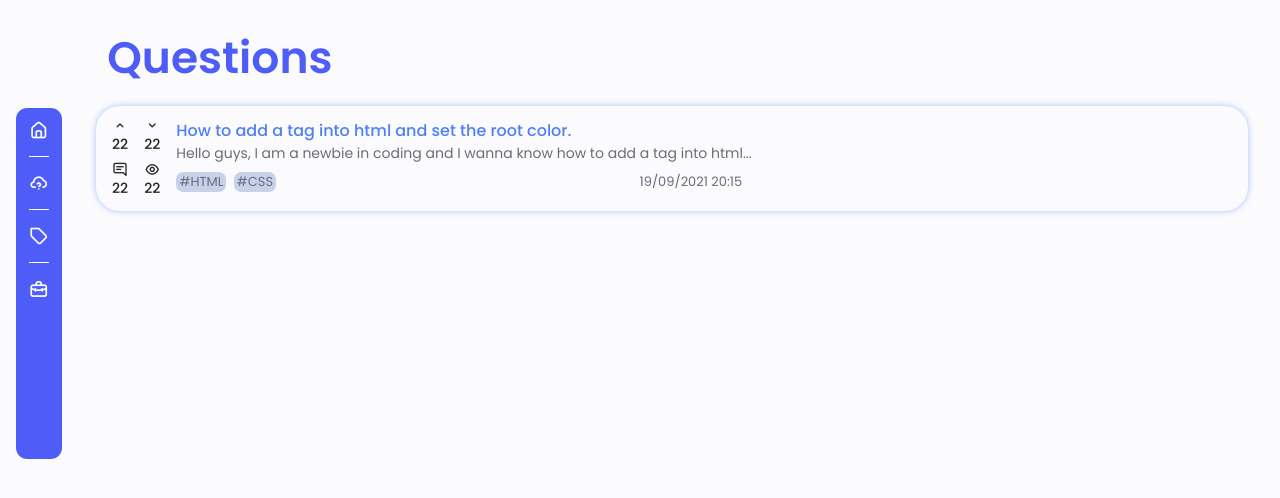
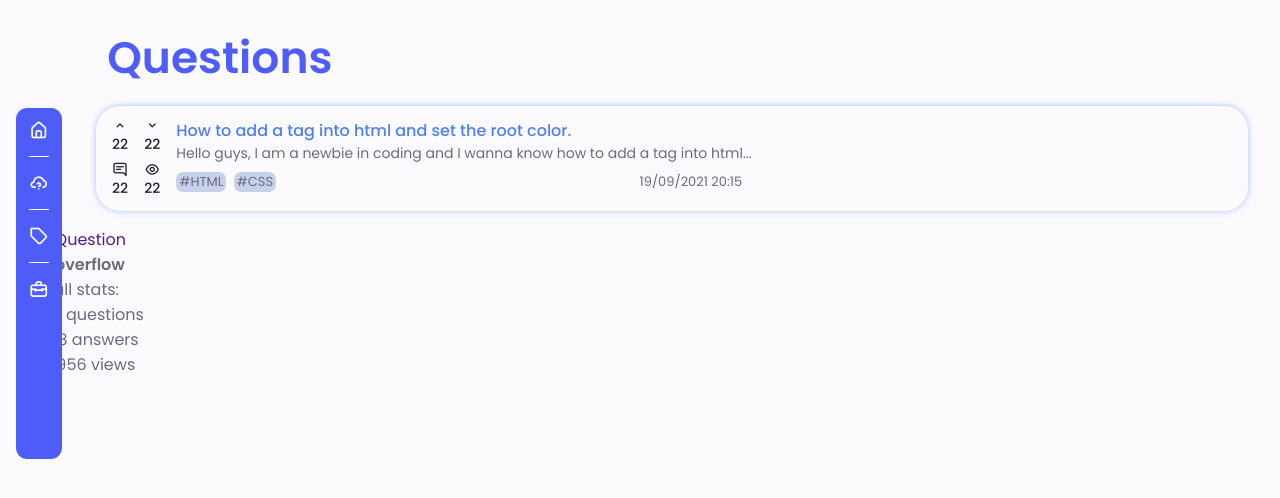
Before and after one commit to eliascerne/django-website, a Django app: page / in a window 1280 px wide. Shown: the part 64-562 px from the top of the page. Run offline with Django 3.2, Linux system fonts and the light colour scheme.

Commit message:
create right sidebar and change sidebar to left_sidebar

```diff
--- a/eriasoverflow/Templates/eriasoverflow/html/home.html
+++ b/eriasoverflow/Templates/eriasoverflow/html/home.html
@@ -88,14 +88,14 @@
             <h1 class="main_header">Questions</h1>
 
             <div class="main_container">
-                <div class="sidebar_container">
-                    <div class="sidebar_content">
+                <div class="left_sidebar_container">
+                    <div class="left_sidebar_content">
                         <i class="uil uil-estate"></i>
-                        <div class="sidebar_border"></div>
+                        <div class="left_sidebar_border"></div>
                         <i class="uil uil-cloud-question"></i>
-                        <div class="sidebar_border"></div>
+                        <div class="left_sidebar_border"></div>
                         <i class="uil uil-tag"></i>
-                        <div class="sidebar_border"></div>
+                        <div class="left_sidebar_border"></div>
                         <i class="uil uil-briefcase-alt"></i>
                     </div>
                 </div>
@@ -148,6 +148,21 @@
                         </div>
                     </div>
                 </div>
+                <div class="right_sidebar_container">
+                    <div class="right_sidebar_content">
+                        <div class="new_question">
+                            <a href="" class="new_question_button"><p class="new_question_text">New Question</p></a>
+                        </div>
+                        <div class="right_sidebar_rectangle">
+                            <p class="right_sidebar_rectangle_text">erias<b>overflow</b> </br>
+                                                                    Overall stats: </br>
+                                                                    12,379 questions </br>
+                                                                    34,788 answers </br>
+                                                                    1,343,956 views </br>
+                            </p>
+                        </div>
+                    </div>
+                </div>
             </div>
         </section>
     </main>
--- a/eriasoverflow/static/eriasoverflow/home/css/styles.css
+++ b/eriasoverflow/static/eriasoverflow/home/css/styles.css
@@ -9,7 +9,7 @@
     color: var(--first-color);
 }
 
-.sidebar_container{
+.left_sidebar_container{
     display: none;
 }
 
@@ -153,7 +153,7 @@
         margin-left: 4rem;
     }
 
-    .sidebar_container{
+    .left_sidebar_container{
         position: fixed;
         background-color: var(--first-color);
         border-radius: .7rem;
@@ -165,7 +165,7 @@
         display: unset;
     }
 
-    .sidebar_content{
+    .left_sidebar_content{
         display: flex;
         flex-direction: column;
         color: white;
@@ -173,7 +173,7 @@
         font-size: calc(var(--h3-font-size) - .1rem);
     }
 
-    .sidebar_border{
+    .left_sidebar_border{
         border-top: .05rem solid white;
     }
 }
@@ -184,11 +184,11 @@
         font-size: calc(var(--h1-font-size) + .5rem);
     }
 
-    .sidebar_container{
+    .left_sidebar_container{
         padding-bottom: 10rem;
     }
 
-    .sidebar_content{
+    .left_sidebar_content{
         font-size: calc(var(--h3-font-size))
     }
 }
```
